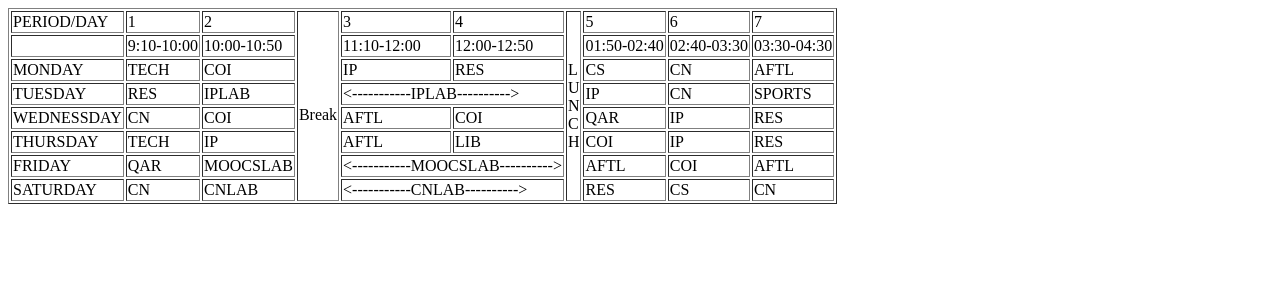
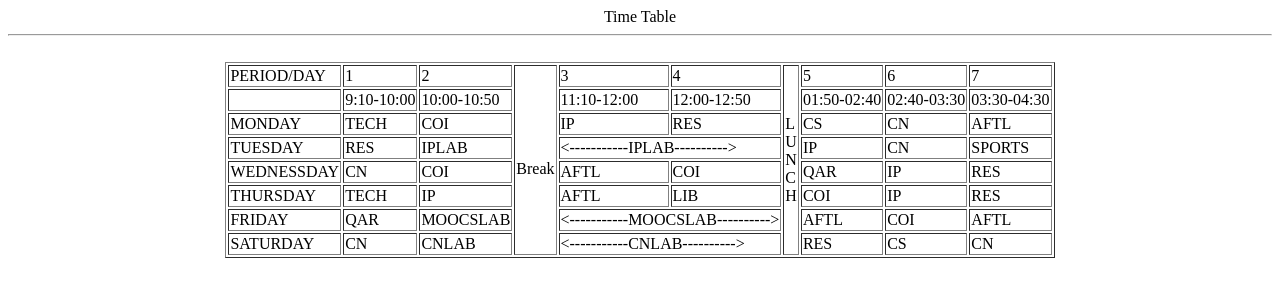
Before and after one commit to hemanth-bavirisetty/InternetProgramming, a plain HTML site: page experiment-2/b/index.html in a window 1280 px wide. Drawn offline with Linux system fonts and the light colour scheme.

Commit message:
Modifications in exp-2(b)

```diff
--- a/experiment-2/b/index.html
+++ b/experiment-2/b/index.html
@@ -1,5 +1,6 @@
 </head>
-<body>
+<body><center>
+    <caption>Time Table</caption><hr/><br>
         <table border="1">
           <tr>
             <td>PERIOD/DAY</td>
@@ -8,7 +9,7 @@
             <td class="tg-c3ow" rowspan="8"><br>Break</td>
             <td>3</td>
             <td>4</td>
-            <td class="tg-c3ow" rowspan="8"><br><br>L<br>U<br>N<br>C<br>H<br><br><br>
+            <td class="tg-c3ow" rowspan="8"><br><br> L <br> U <br> N <br> C <br> H <br><br><br>
             <td>5</td>
             <td>6</td>
             <td>7</td>
@@ -81,5 +82,6 @@
             <td>CN</td>
           </tr>
         </table>
+    </center>
 </body>
 </html>
```
